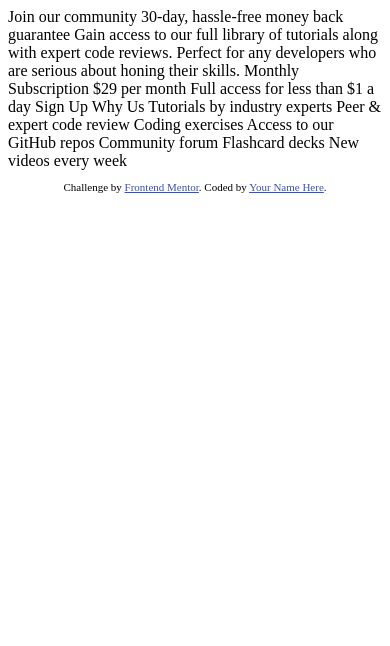
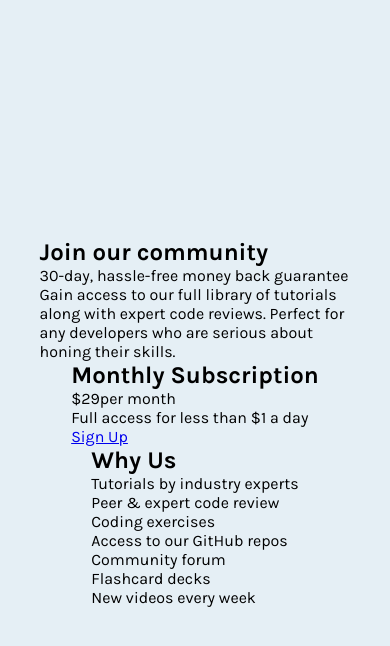
Before and after one commit to kpax10/single-price-grid-component, a plain HTML site: page index.html in a window 390 px wide. Drawn offline with Linux system fonts and the light colour scheme.

Commit message:
mobile layout started

```diff
--- a/index.html
+++ b/index.html
@@ -1,50 +1,55 @@
 <!DOCTYPE html>
 <html lang="en">
+
 <head>
   <meta charset="UTF-8">
-  <meta name="viewport" content="width=device-width, initial-scale=1.0"> <!-- displays site properly based on user's device -->
+  <meta name="viewport" content="width=device-width, initial-scale=1.0">
+  <title>Frontend Mentor | Single Price Grid Component</title>
+  <link rel="preconnect" href="https://fonts.googleapis.com">
+  <link rel="preconnect" href="https://fonts.gstatic.com" crossorigin>
+  <link href="https://fonts.googleapis.com/css2?family=Karla:wght@400;700&display=swap" rel="stylesheet">
+  <link rel="stylesheet" href="./styles/styles.css">
+</head>
 
-  <link rel="icon" type="image/png" sizes="32x32" href="./images/favicon-32x32.png">
+<body>
+  <main>
 
-  <title>Frontend Mentor | Single Price Grid Component</title>
+    <div class="card">
 
-  <!-- Feel free to remove these styles or customise in your own stylesheet 👍 -->
-  <style>
-    .attribution { font-size: 11px; text-align: center; }
-    .attribution a { color: hsl(228, 45%, 44%); }
-  </style>
-</head>
-<body>
-  Join our community
+      <section class="card-content">
+        <h1>Join our community</h1>
+        <p>30-day, hassle-free money back guarantee</p>
+        <p>Gain access to our full library of tutorials along with expert code reviews.
+          Perfect for any developers who are serious about honing their skills.</p>
+      </section>
 
-  30-day, hassle-free money back guarantee
+      <section class="card-content">
+        <h1>Monthly Subscription</h1>
+        <p><span>$29</span><span>per month</span></p>
+        <p>Full access for less than $1 a day</p>
+        <a href="#">Sign Up</a>
+      </section>
 
-  Gain access to our full library of tutorials along with expert code reviews.
-  Perfect for any developers who are serious about honing their skills.
+      <section class="card-content">
+        <h1>Why Us</h1>
+        <p>Tutorials by industry experts</p>
+        <p>Peer & expert code review</p>
+        <p>Coding exercises</p>
+        <p>Access to our GitHub repos</p>
+        <p>Community forum</p>
+        <p>Flashcard decks</p>
+        <p>New videos every week</p>
 
-  Monthly Subscription
+      </section>
 
-  &dollar;29 per month
+    </div>
 
-  Full access for less than &dollar;1 a day
 
-  Sign Up
 
-  Why Us
 
-  Tutorials by industry experts
-  Peer &amp; expert code review
-  Coding exercises
-  Access to our GitHub repos
-  Community forum
-  Flashcard decks
-  New videos every week
 
-  <footer>
-    <p class="attribution">
-      Challenge by <a href="https://www.frontendmentor.io?ref=challenge" target="_blank">Frontend Mentor</a>.
-      Coded by <a href="#">Your Name Here</a>.
-    </p>
-  </footer>
+
+  </main>
 </body>
+
 </html>
--- /dev/null
+++ b/styles/_reset.scss
@@ -0,0 +1,5 @@
+* {
+    margin: 0;
+    padding: 0;
+    box-sizing: border-box;
+}
--- /dev/null
+++ b/styles/_variables.scss
@@ -0,0 +1,18 @@
+// Fonts
+$font-body: 16px;
+$font-400: 400;
+$font-700: 700;
+
+// Colors
+$color-cyan: hsl(179, 62%, 43%);
+$color-yellow: hsl(71, 73%, 54%);
+$color-light-gray: hsl(204, 43%, 93%);
+$color-gray-blue: hsl(218, 22%, 67%);
+
+// Functions
+@mixin flex-center($direction) {
+    display: flex;
+    flex-direction: $direction;
+    justify-content: center;
+    align-items: center;
+}
--- /dev/null
+++ b/styles/styles.scss
@@ -0,0 +1,19 @@
+@import './reset';
+@import './variables';
+
+// html {
+
+// }
+
+body {
+    @include flex-center(row);
+    background-color: $color-light-gray;
+    font-family: 'Karla', sans-serif;
+    height: 100vh;
+}
+
+.card {
+    @include flex-center(column);
+    height: 722px;
+    width: 311px;
+}
```
Also changed, not shown: styles/styles.css (added), 1 other file.
